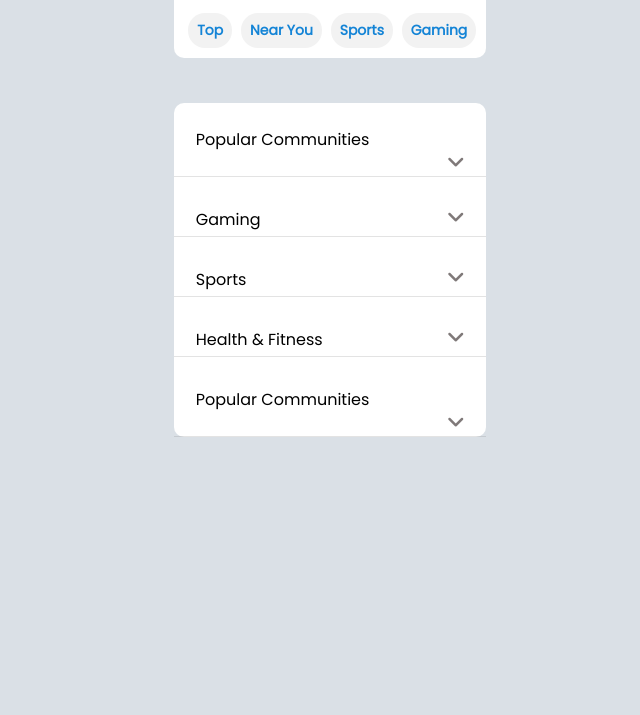
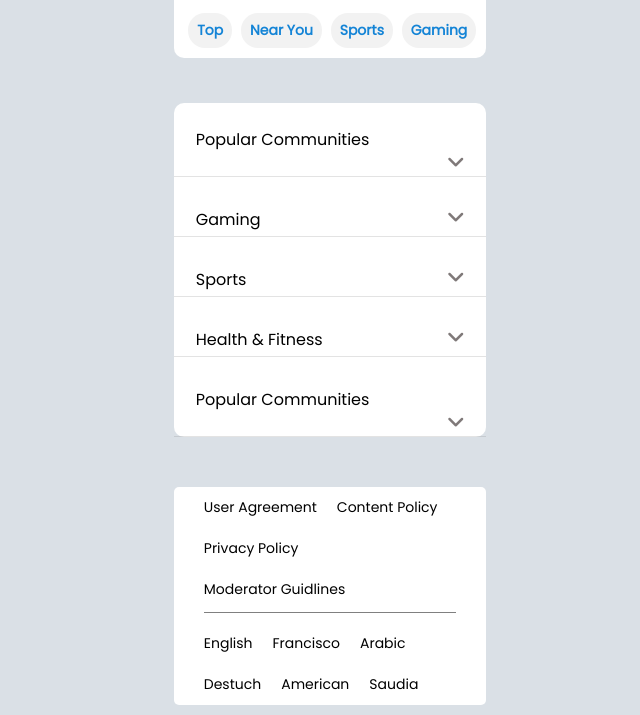
Before and after one commit to CA-G12/Ibtisam-Reddit, a website: page client/public/index.html in a window 1280 px wide. Shown: the part 771-1486 px from the top of the page, without its empty margins (640-1280 px from the left). Before the commit the page ends 1218 px from the top, so only its background shows below. Drawn offline with Linux system fonts and the light colour scheme; no server answers.

Commit message:
Adding Styled Footer

```diff
--- a/client/public/CSS/style.css
+++ b/client/public/CSS/style.css
@@ -580,3 +580,38 @@ i.create-icon {
     color: #808080b4;
 }
 /* End Styling Create post */
+
+/* Start Styling Footer */
+.footer-section {
+    background-color: white;
+    border-radius: 5px;
+    margin-top: 50px;
+    padding: 10px 30px;
+    display: flex;
+    flex-direction: column;
+    gap: 20px;
+}
+
+ul.footer-list-first {
+    font-size: 14px;
+    list-style: none;
+    display: flex;
+    flex-wrap: wrap;
+    flex-direction: row;
+    gap: 20px;
+    border-bottom: 1px solid grey;
+    padding-bottom: 12px;
+}
+
+li.first-lis {
+    gap: 21px;
+}
+
+ul.footer-second-list {
+    list-style: none;
+    display: flex;
+    flex-wrap: wrap;
+    gap: 20px;
+    font-size: 14px;
+}
+/* End Styling Footer */
--- a/client/public/index.html
+++ b/client/public/index.html
@@ -236,6 +236,44 @@
                     </ul>
                 </div>
             </div>
+
+            <div class="footer-section">
+                <ul class="footer-list-first">
+                    <li class="first-lis">
+                        User Agreement
+                    </li>
+                    <li class="first-lis">
+                        Content Policy
+                    </li>
+                    <li class="first-lis">
+                        Privacy Policy
+                    </li>
+                    <li class="first-lis">
+                        Moderator Guidlines
+                    </li>
+                </ul>
+
+                <ul class="footer-second-list">
+                    <li class="second-item">
+                        English
+                    </li>
+                    <li class="second-item">
+                        Francisco
+                    </li>
+                    <li class="second-item">
+                        Arabic
+                    </li>
+                    <li class="second-item">
+                        Destuch
+                    </li>
+                    <li class="second-item">
+                        American
+                    </li>
+                    <li class="second-item">
+                        Saudia
+                    </li>
+                </ul>
+            </div>
         </section>
     </main>
 
```
